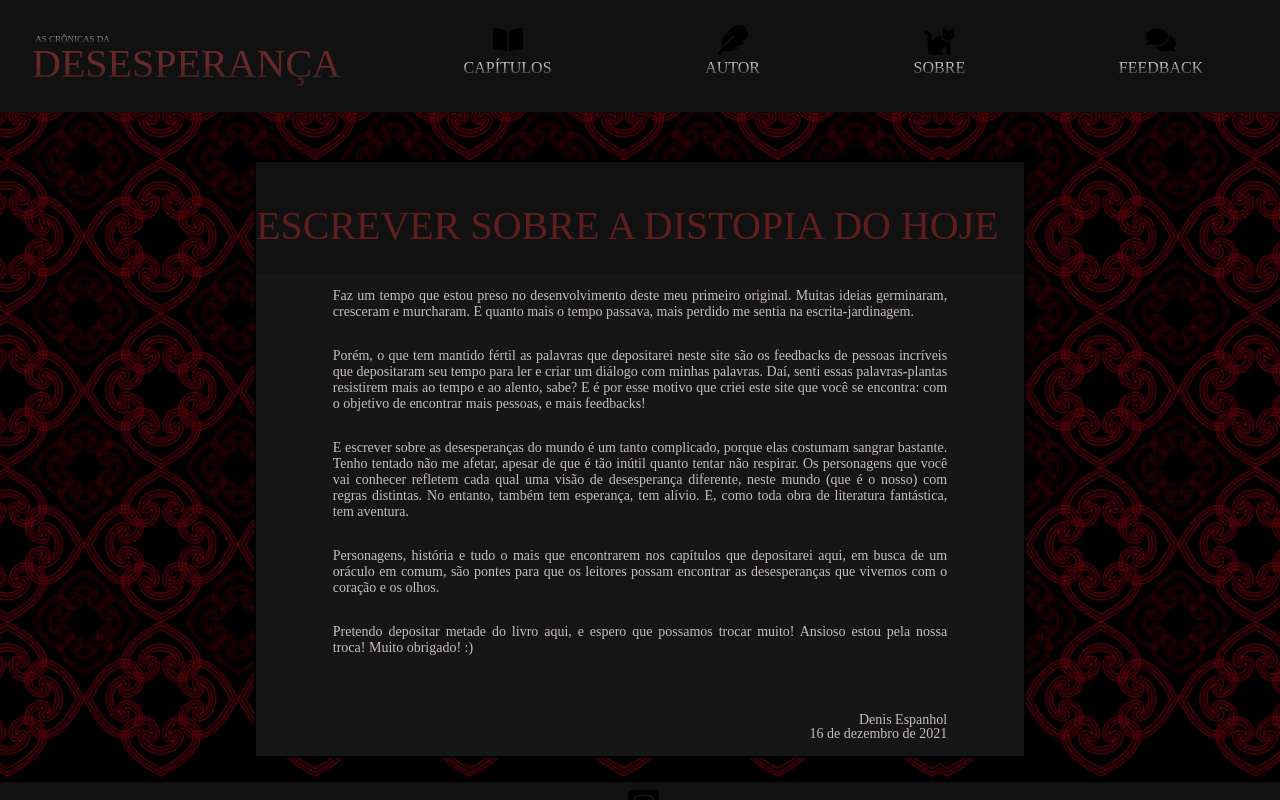
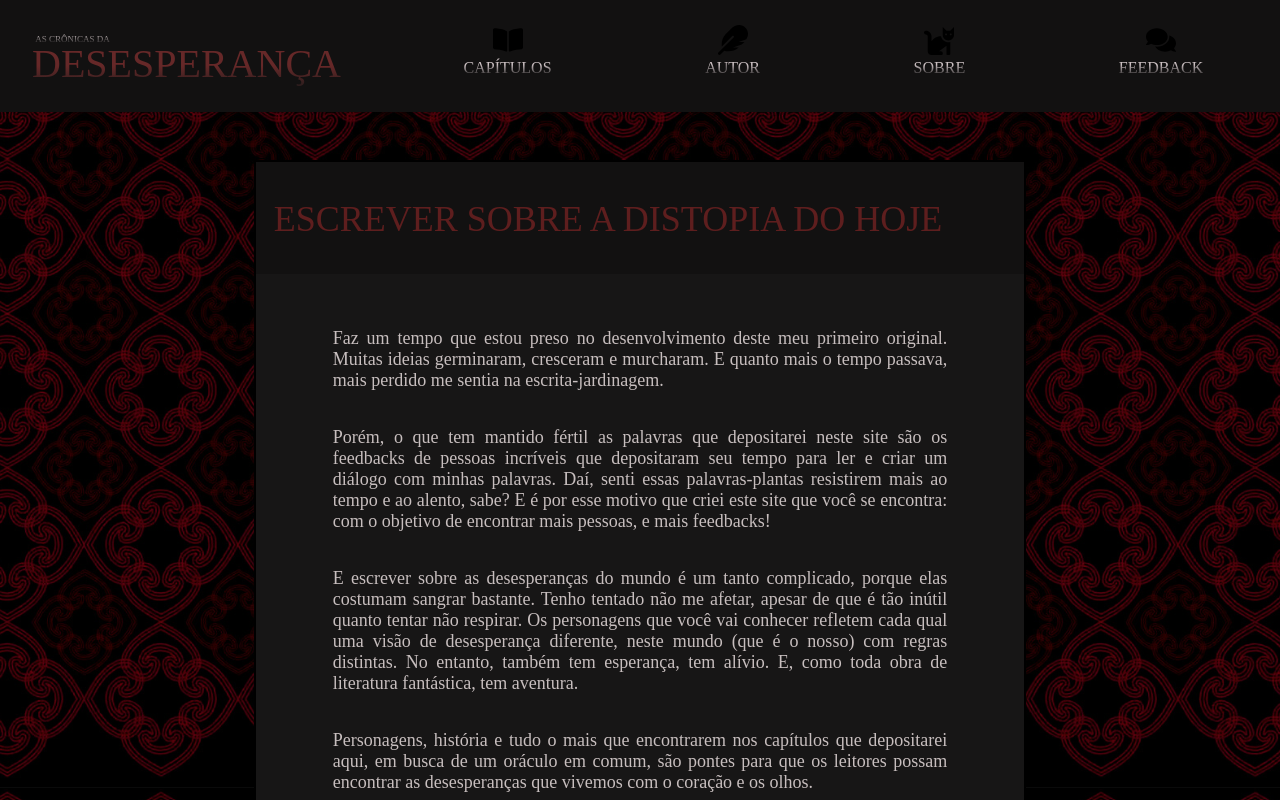
Before and after one commit to denisespanhol/AsCronicasDaDesesperanca, a React (Create React App) app in the folder as-cronicas-da-desesperanca/: page /about in a window 1280 px wide. Shown: the top 800 px of the page. Built offline with nearby package versions, Linux system fonts and the light colour scheme; a web font is replaced by a local one.

Commit message:
Página about finalizada

```diff
--- a/as-cronicas-da-desesperanca/src/pages/AboutPage.css
+++ b/as-cronicas-da-desesperanca/src/pages/AboutPage.css
@@ -83,7 +83,8 @@
     align-self: center;
     text-align: justify;
     width: 80%;
-    font-size: 14px;
+    font-size: 18px;
+    padding-top: 2em;
   }
 
   .toCentralizeReadingBox {
@@ -100,7 +101,7 @@
   .sobreOProjeto {
     display: flex;
     font-family: 'Overpass Mono', cursive;
-    font-size: 40px;
+    font-size: 36px;
     color: rgb(94, 30, 30);
     text-align: center;
     width: 20.35em;
```
